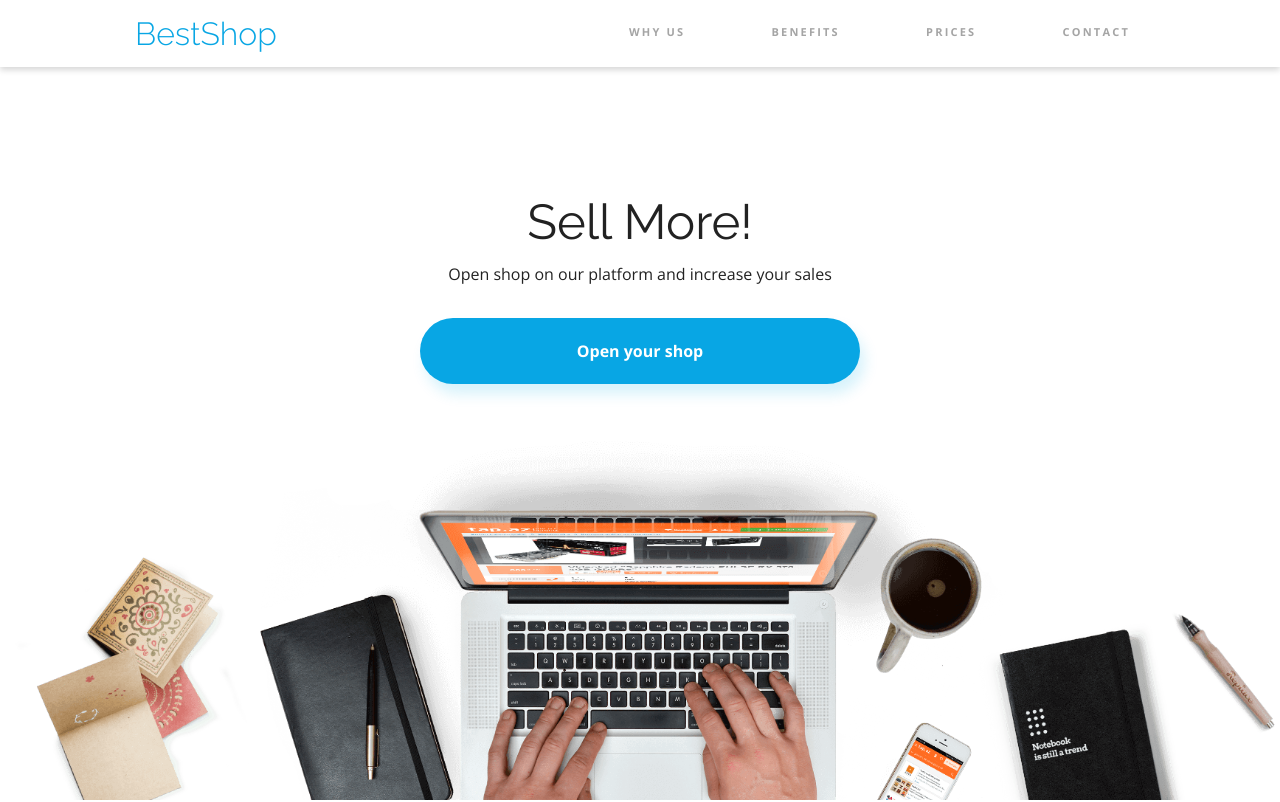
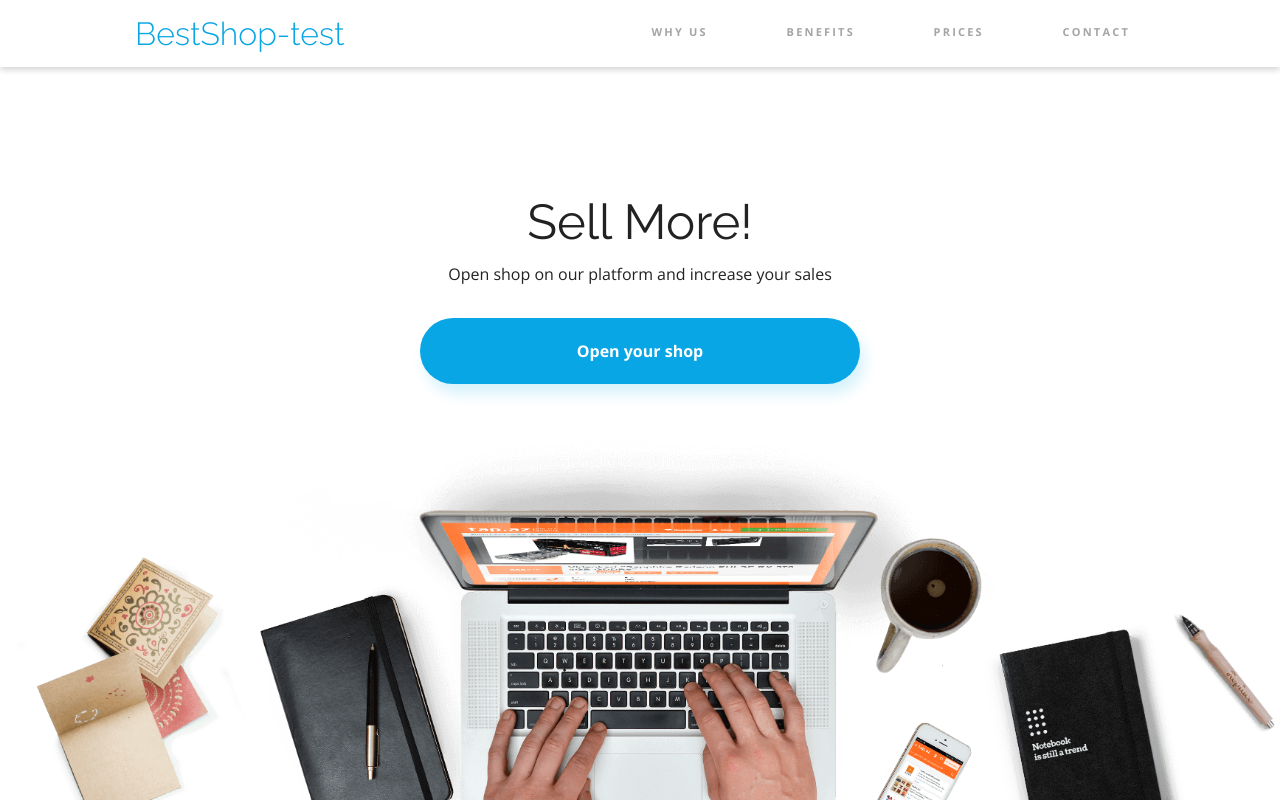
Before and after one commit to GabCzek/BestShop, a plain HTML site: page index.html in a window 1280 px wide. Shown: the top 802 px of the page. Drawn offline with nearby package versions, Linux system fonts and the light colour scheme.

Commit message:
git test

```diff
--- a/index.html
+++ b/index.html
@@ -19,7 +19,7 @@
 <header>
     <div class="container">
         <nav class="main--nav">
-            <p>BestShop</p>
+            <p>BestShop-test</p>
             <ul class="menu">
                 <li>Why Us</li>
                 <li>Benefits</li>
```
